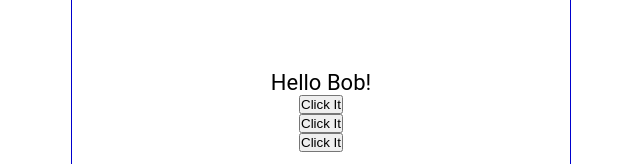
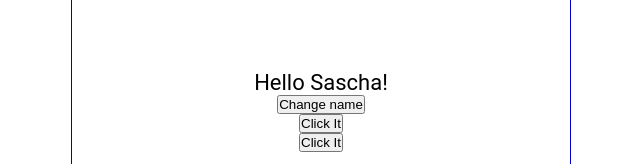
Before and after one commit to ZazDevCode/react-grocery-list, a React (Create React App) app: page / in a window 1280 px wide. Shown: the part 297-461 px from the top of the page, without its empty margins (319-959 px from the left). Built offline with nearby package versions, Linux system fonts and the light colour scheme; the HTML template or start-up script is replaced by a standard one.

Commit message:
Content.js: useState gebruikt van react om de naam aan te passen en een counter te activeren

```diff
--- a/src/Content.js
+++ b/src/Content.js
@@ -1,27 +1,31 @@
+import { useState } from 'react';
+
 const Content = () => {
+  const [name, setName] = useState('Sascha');
+  const [count, setCount] = useState(0);
   const handleNameChange = () => {
       const names = ['Bob', 'Kevin', 'Sascha'];
       const int = Math.floor(Math.random() * 3);
-      return names[int];
+      setName(names[int]);
   }
 
   const handleClick = () => {
-    console.log('You clicked it');
+    setCount(count + 1);
+    setCount(count + 1);
+    console.log(count);
   }
-  const handleClick2 = (name) => {
-    console.log(`${name} was clicked`);
+  const handleClick2 = () => {
+    console.log(count);
   }
-  const handleClick3 = (e) => {
-    console.log(e.target.innerText);
-  }
+
   return (
     <main>
         <p onDoubleClick={handleClick}>
-          Hello {handleNameChange()}!
+          Hello {name}!
         </p>
+        <button onClick={handleNameChange}>Change name</button>
         <button onClick={handleClick}>Click It</button>
-        <button onClick={() => handleClick2('Sascha')}>Click It</button>
-        <button onClick={(e) => handleClick3(e)}>Click It</button>
+        <button onClick={handleClick2}>Click It</button>
     </main>
   )
 }
```
